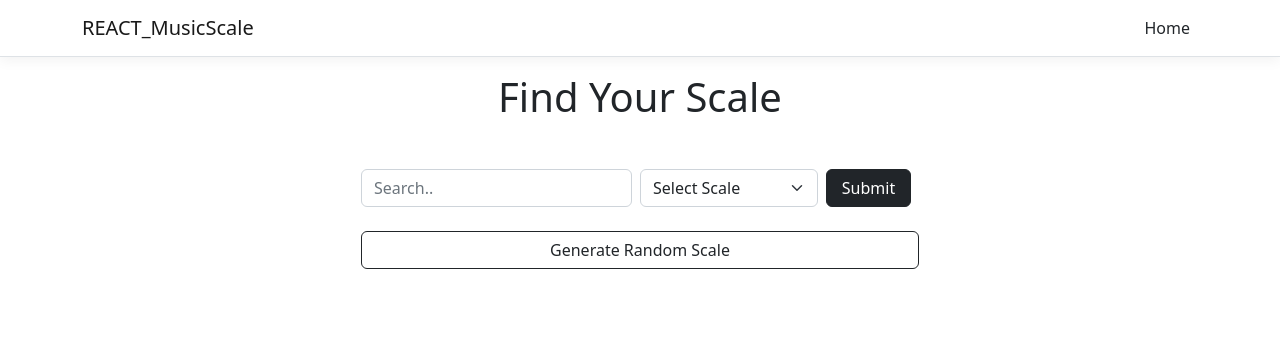
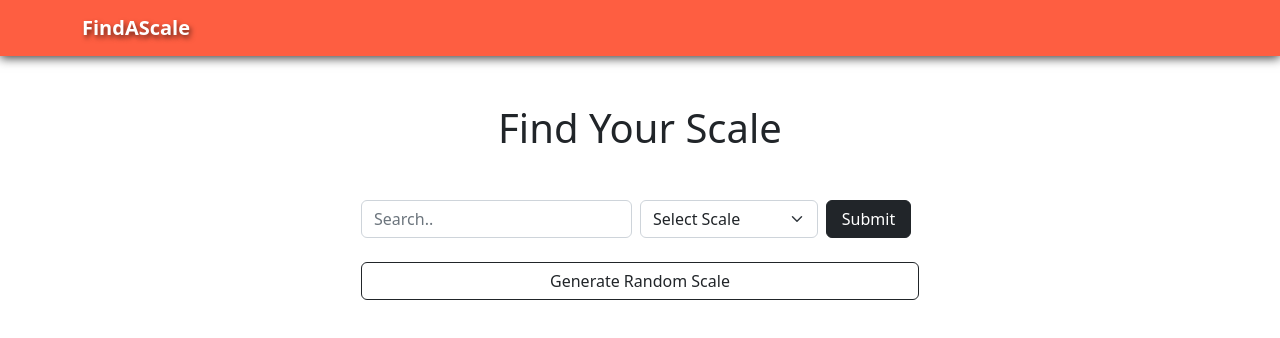
Before and after one commit to dwhite02/find-a-scale, a React (Create React App) app in the folder ClientApp/: page / in a window 1280 px wide. Shown: the top 338 px of the page. Built offline with nearby package versions, Linux system fonts and the light colour scheme; a web font is replaced by a local one.

Commit message:
navmenu style updats

```diff
--- a/ClientApp/src/components/NavMenu/NavMenu.css
+++ b/ClientApp/src/components/NavMenu/NavMenu.css
@@ -2,6 +2,8 @@ a.navbar-brand {
   white-space: normal;
   text-align: center;
   word-break: break-all;
+  font-weight: 900;
+  text-shadow: .125rem .175rem 5px rgba(0, 0, 0, .575);
 }
 
 html {
@@ -14,5 +16,11 @@ html {
 }
 
 .box-shadow {
-  box-shadow: 0 .25rem .75rem rgba(0, 0, 0, .05);
+  box-shadow: 0 .125rem 10px rgba(0, 0, 0, .775);
 }
+
+.navbar {
+  background-color: rgba(254, 94, 65, 1);
+  /* background-color: rgb(253.3875, 210.65625, 63.1125); */
+  /* border-bottom: solid 1px rgba(0, 0, 0, .575); */
+}
--- a/ClientApp/src/components/NavMenu/NavMenu.js
+++ b/ClientApp/src/components/NavMenu/NavMenu.js
@@ -12,15 +12,17 @@ const NavMenu = () => {
 
     return (
         <header>
-            <Navbar className="navbar-expand-sm navbar-toggleable-sm ng-white border-bottom box-shadow mb-3" container light>
-                <NavbarBrand tag={Link} to="/">REACT_MusicScale</NavbarBrand>
+            <Navbar className="navbar-expand-sm navbar-toggleable-sm ng-white box-shadow mb-5" container dark>
+                <NavbarBrand tag={Link} to="/">FindAScale</NavbarBrand>
                 <NavbarToggler onClick={toggleNavbar} className="mr-2" />
                 <Collapse className="d-sm-inline-flex flex-sm-row-reverse" isOpen={!collapsed} navbar>
                     <ul className="navbar-nav flex-grow">
+
+                        {/*
                         <NavItem>
                             <NavLink tag={Link} className="text-dark" to="/">Home</NavLink>
                         </NavItem>
-                        {/* <NavItem>
+                        <NavItem>
                             <NavLink tag={Link} className="text-dark" to="/counter">Counter</NavLink>
                         </NavItem>
                         <NavItem>
@@ -28,7 +30,8 @@ const NavMenu = () => {
                         </NavItem>
                         <NavItem>
                             <NavLink tag={Link} className="text-dark" to="/scale-finder">Scale Finder</NavLink>
-                        </NavItem> */}
+                        </NavItem>
+                        */}
                     </ul>
                 </Collapse>
             </Navbar>
```
